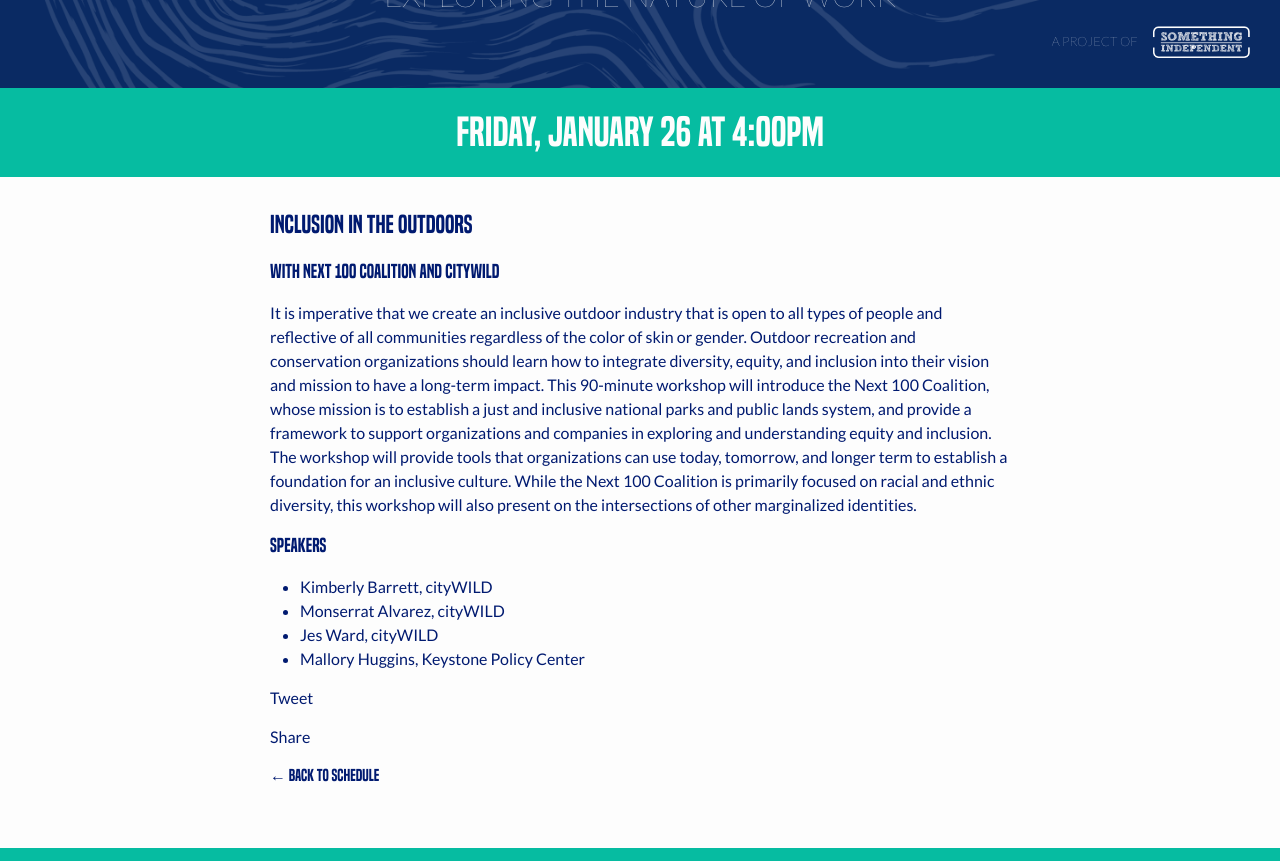
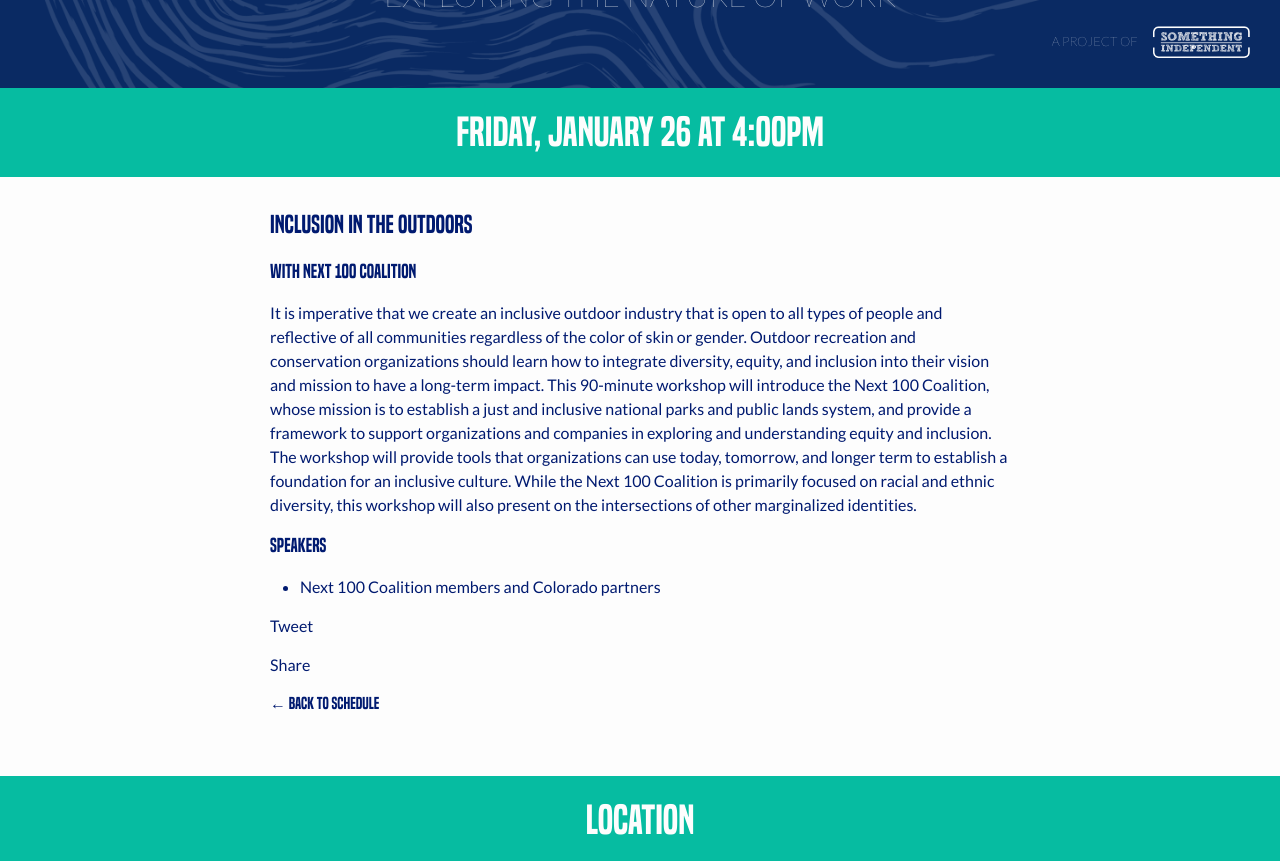
Before and after one commit to somethingindependent/tradeschool, a Jekyll site: the page built from _talks/inclusion-in-the-outdoors.md, in a window 1280 px wide and 900 px high, scrolled down 278 px, cut to the strip 0-861 px from the top of the window. Built offline with Jekyll 4.4.1, drawn with Linux system fonts in a browser that asks for light colours; nearby versions of some CDN libraries; comment, search, counter and statistics services are not loaded.

Commit message:
Update inclusion session description

```diff
--- a/_talks/inclusion-in-the-outdoors.md
+++ b/_talks/inclusion-in-the-outdoors.md
@@ -4,12 +4,9 @@
 title: "Inclusion in the Outdoors"
 ---
 
-### With [Next 100 Coalition](http://next100coalition.org/) and [cityWILD](http://www.citywild.org/)
+### With [Next 100 Coalition](http://next100coalition.org/)
 
 It is imperative that we create an inclusive outdoor industry that is open to all types of people and reflective of all communities regardless of the color of skin or gender. Outdoor recreation and conservation organizations should learn how to integrate diversity, equity, and inclusion into their vision and mission to have a long-term impact. This 90-minute workshop will introduce the Next 100 Coalition, whose mission is to establish a just and inclusive national parks and public lands system, and provide a framework to support organizations and companies in exploring and understanding equity and inclusion. The workshop will provide tools that organizations can use today, tomorrow, and longer term to establish a foundation for an inclusive culture. While the Next 100 Coalition is primarily focused on racial and ethnic diversity, this workshop will also present on the intersections of other marginalized identities.
 
 ### Speakers
-- [Kimberly Barrett, cityWILD](http://www.citywild.org)
-- [Monserrat Alvarez, cityWILD](http://www.citywild.org)
-- [Jes Ward, cityWILD](http://www.citywild.org)
-- [Mallory Huggins, Keystone Policy Center](https://www.keystone.org/)
+- Next 100 Coalition members and Colorado partners
```
